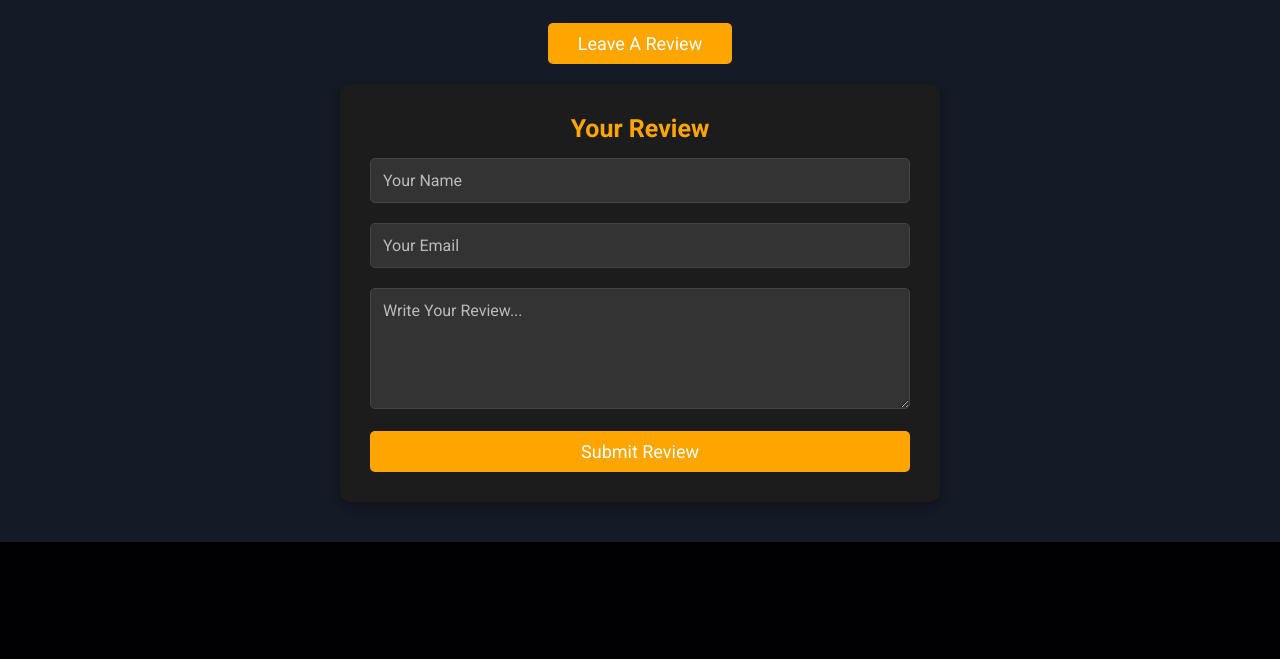
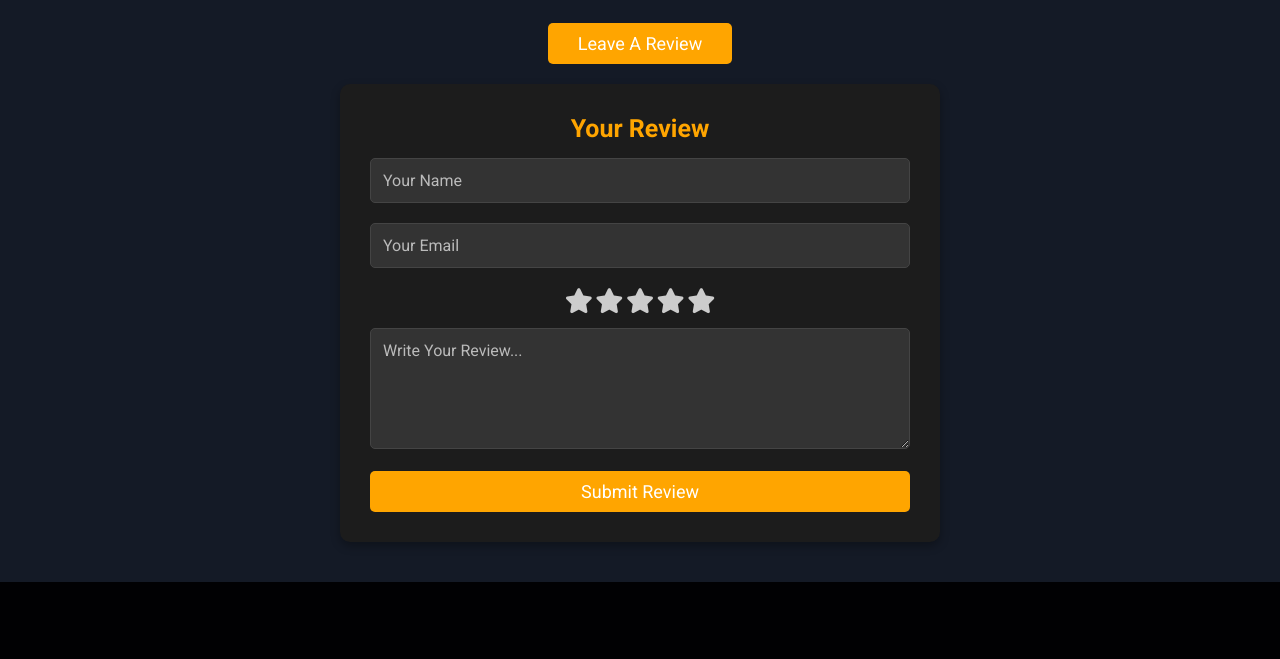
Before and after one commit to Hamza3087/Flex_gear_hub, a plain HTML site: page review.html in a window 1280 px wide. Both pictures are taken after a click on the button "Leave A Review". Shown: the part 117-776 px from the top of the page. Drawn offline with Linux system fonts and the light colour scheme.

Commit message:
added stars

```diff
--- a/css/Style.css
+++ b/css/Style.css
@@ -595,6 +595,29 @@ section{
     text-align: center;
 }
 
+/* Star Ratings in Review Form */
+.leave-review .stars {
+    margin: 1.5rem 0;
+    text-align: center;
+}
+
+.leave-review .stars .fa-star {
+    font-size: 2.5rem;
+    color: #ccc; /* Default star color */
+    cursor: pointer;
+    transition: color 0.3s ease;
+}
+
+.leave-review .stars .fa-star:hover,
+.leave-review .stars .fa-star.hovered {
+    color: #FFA500; /* Hover color */
+}
+
+.leave-review .stars .fa-star.selected {
+    color: #FF7F50; /* Selected star color */
+}
+
+
 /* ------------- CONTACT PAGE ---------------------*/
 .contact {
     padding: 4rem 7%;
--- a/review.html
+++ b/review.html
@@ -92,22 +92,13 @@
             <div class="inputBox">
                 <input type="email" placeholder="Your Email" required>
             </div>
-            <div class="stars-container">
-                <div class="stars">
-                    <span class="star" data-value="0.5"></span>
-                    <span class="star" data-value="1"></span>
-                    <span class="star" data-value="1.5"></span>
-                    <span class="star" data-value="2"></span>
-                    <span class="star" data-value="2.5"></span>
-                    <span class="star" data-value="3"></span>
-                    <span class="star" data-value="3.5"></span>
-                    <span class="star" data-value="4"></span>
-                    <span class="star" data-value="4.5"></span>
-                    <span class="star" data-value="5"></span>
-                </div>
-                <input type="hidden" id="star-rating" name="rating" value="0">
+            <div class="stars">
+                <span data-rating="1" class="fa fa-star"></span>
+                <span data-rating="2" class="fa fa-star"></span>
+                <span data-rating="3" class="fa fa-star"></span>
+                <span data-rating="4" class="fa fa-star"></span>
+                <span data-rating="5" class="fa fa-star"></span>
             </div>
-
             <input type="hidden" id="star-rating" name="rating" value="0">
             <div class="inputBox">
                 <textarea placeholder="Write your review..." rows="5" required></textarea>
@@ -115,6 +106,7 @@
             <button type="submit" class="btn">Submit Review</button>
         </form>
     </section>
+
 
 
     <!-- review section end -->
```
